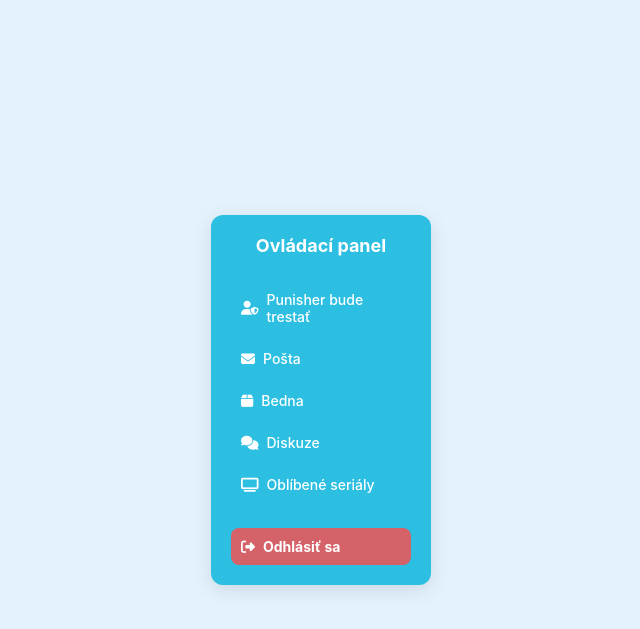
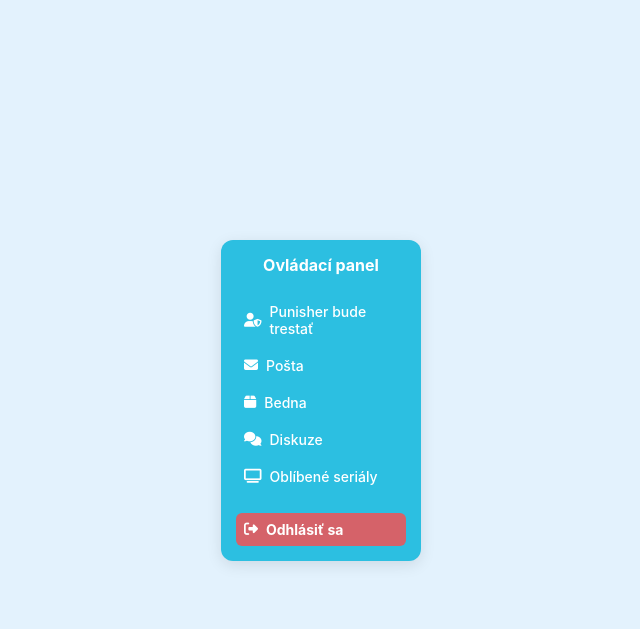
Before and after one commit to matusberes43/boban, a PHP site: page / in a window 1280 px wide. Shown: the top 629 px of the page, without its empty margins (319-959 px from the left). Run offline with PHP 8.4, Linux system fonts and the light colour scheme; some libraries are stand-ins or nearby versions.

Commit message:
Update styles.css

```diff
--- a/styles.css
+++ b/styles.css
@@ -1,4 +1,4 @@
-/* Reset štýlov */
+/* Reset základného štýlu */
 * {
     margin: 0;
     padding: 0;
@@ -16,11 +16,11 @@ body {
 
 /* Minimalistický panel */
 .sidebar {
-    width: 220px;
+    width: 200px;
     background: #2cbfe1;
-    padding: 20px;
+    padding: 15px;
     border-radius: 12px;
-    box-shadow: 0 5px 20px rgba(0, 0, 0, 0.1);
+    box-shadow: 0 4px 15px rgba(0, 0, 0, 0.1);
     display: flex;
     flex-direction: column;
     gap: 10px;
@@ -29,17 +29,17 @@ body {
 /* Nadpis */
 .sidebar h2 {
     color: white;
-    font-size: 18px;
+    font-size: 16px;
     font-weight: bold;
     text-align: center;
-    margin-bottom: 15px;
+    margin-bottom: 10px;
 }
 
 /* Navigácia */
 nav {
     display: flex;
     flex-direction: column;
-    gap: 5px;
+    gap: 4px;
 }
 
 /* Položky menu */
@@ -47,12 +47,12 @@ nav {
     display: flex;
     align-items: center;
     gap: 8px;
-    padding: 10px;
+    padding: 8px;
     font-size: 14px;
     font-weight: 500;
     color: white;
     text-decoration: none;
-    border-radius: 8px;
+    border-radius: 6px;
     transition: background 0.2s ease-in-out;
 }
 
@@ -67,7 +67,7 @@ nav {
 
 /* Sekcia pre odhlásenie */
 .logout-section {
-    margin-top: 15px;
+    margin-top: 10px;
     display: flex;
     justify-content: center;
 }
@@ -77,8 +77,8 @@ nav {
     font-weight: bold;
     width: 100%;
     text-align: center;
-    padding: 10px;
-    border-radius: 8px;
+    padding: 8px;
+    border-radius: 6px;
 }
 
 .logout-btn:hover {
```
